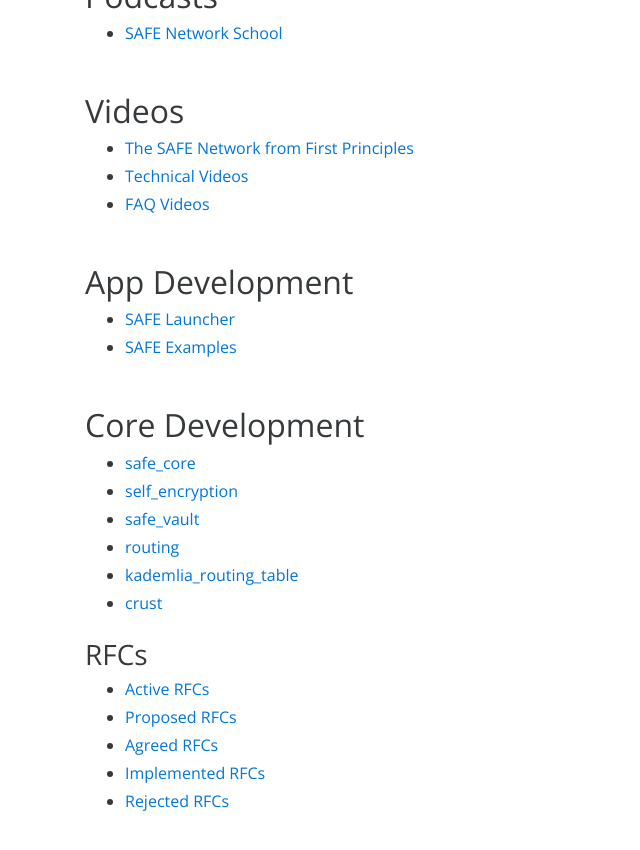
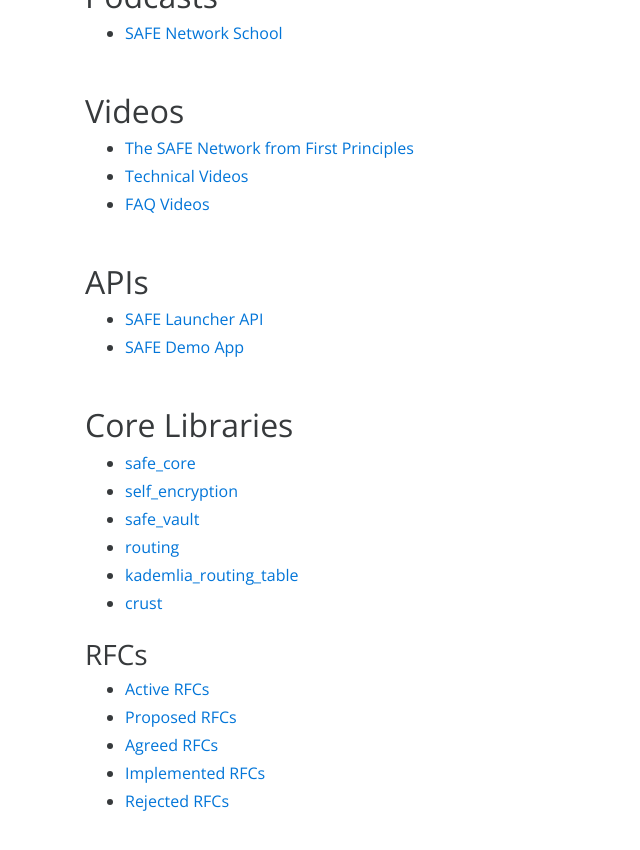
Before and after one commit to safenetwork/safenetwork.org, a Jekyll site: the page built from documentation.md, in a window 1280 px wide and 900 px high, scrolled down 935 px. Shown: the top 850 px of the window, without its empty margins (0-640 px from the left). Built offline with Jekyll 4.4.1, drawn with Linux system fonts in a browser that asks for light colours.

Commit message:
APIs and Core Libraries

```diff
--- a/documentation.md
+++ b/documentation.md
@@ -40,13 +40,12 @@
 - [Technical Videos](https://www.youtube.com/playlist?list=PL7GqwP0KrKTpDLsQwk_gixasgCcUuL9H5)
 - [FAQ Videos](https://www.youtube.com/playlist?list=PL7GqwP0KrKTrE88kD-39FKKrydTGJQEUx)
 
-## App Development
+## APIs
 
-- [SAFE Launcher](/downloads/#safe-launcher)
-<!-- - [SAFE Launcher API](https://maidsafe.readme.io/docs/introduction) -->
-- [SAFE Examples](https://github.com/maidsafe/safe_examples)
+- [SAFE Launcher API](https://maidsafe.readme.io/docs/introduction)
+- [SAFE Demo App](https://github.com/maidsafe/safe_examples/tree/master/demo_app)
 
-## Core Development
+## Core Libraries
 
 - [safe_core](https://maidsafe.github.io/safe_core/master/safe_core/index.html)
 - [self_encryption](https://maidsafe.github.io/self_encryption/master/self_encryption/index.html)
```
